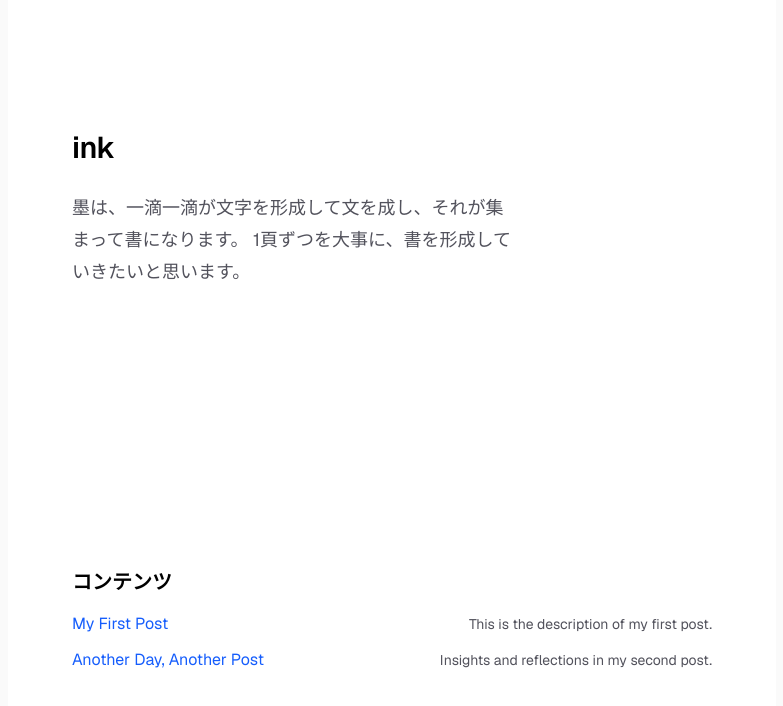
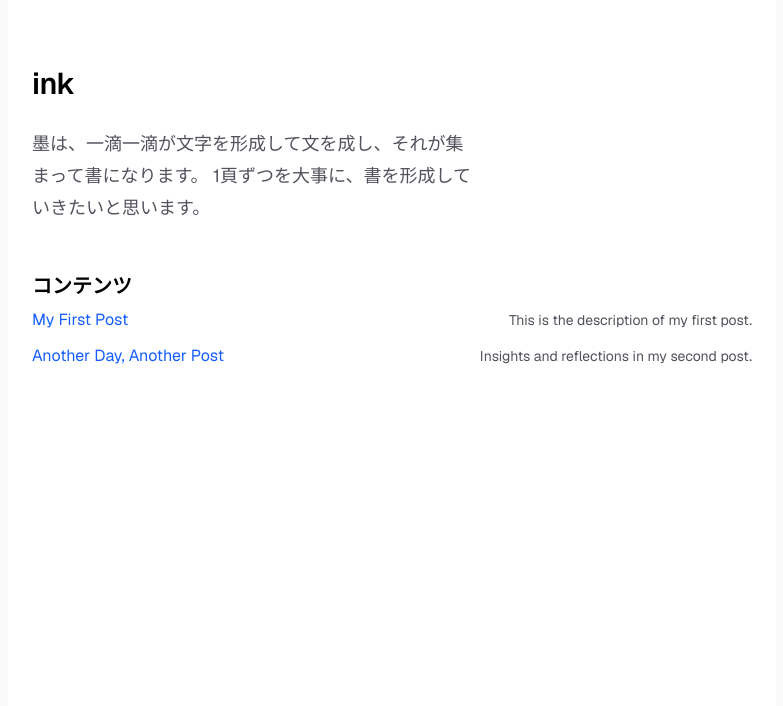
Before and after one commit to aidyak/ink, a Next.js app: page /ink in a window 1280 px wide. Shown: the top 706 px of the page, without its empty margins (248-1031 px from the left). Built offline with nearby package versions, Linux system fonts and the light colour scheme.

Commit message:
幅を調整

```diff
--- a/src/app/ink/page.tsx
+++ b/src/app/ink/page.tsx
@@ -5,7 +5,7 @@ import { posts } from "@/content/posts";
 export default function Home() {
   return (
     <div className="flex min-h-screen items-center justify-center bg-zinc-50 font-sans dark:bg-black">
-      <main className="flex min-h-screen w-full max-w-3xl flex-col items-center justify-between py-32 px-16 bg-white dark:bg-black sm:items-start">
+      <main className="flex min-h-screen w-full max-w-3xl flex-col items-center gap-8 py-16 px-6 bg-white dark:bg-black sm:items-start">
         <div className="flex flex-col items-center gap-6 text-center sm:items-start sm:text-left">
           <h1 className="max-w-xs text-3xl font-semibold leading-10 tracking-tight text-black dark:text-zinc-50">
             ink
@@ -17,8 +17,8 @@ export default function Home() {
         </div>
 
         {/* Posts Section */}
-        <section className="mt-12 w-full">
-          <h2 className="mb-4 text-xl font-semibold text-black dark:text-zinc-50">
+        <section className="mt-4 w-full">
+          <h2 className="mb-2 text-xl font-semibold text-black dark:text-zinc-50">
             コンテンツ
           </h2>
           <ul className="space-y-3">
```
